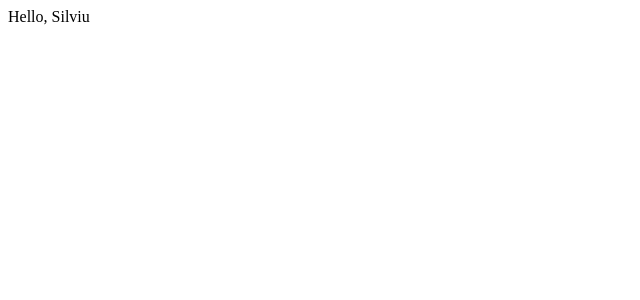
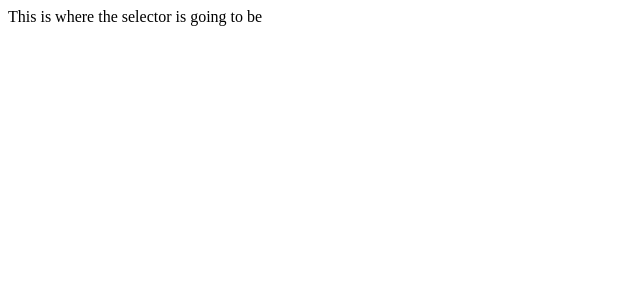
Before and after one commit to TSilviu/birdie-code-challenge, a React app: page / in a window 1280 px wide. Shown: the top 300 px of the page, without its empty margins (0-640 px from the left). Built offline with nearby package versions, Linux system fonts and the light colour scheme; no server answers.

Commit message:
retreiving columns from db and passing them to the view, created selector component

```diff
--- a/package.json
+++ b/package.json
@@ -19,6 +19,7 @@
   "dependencies": {
     "express": "^4.15.4",
     "react": "^15.6.1",
-    "react-dom": "^15.6.1"
+    "react-dom": "^15.6.1",
+    "sqlite3": "^3.1.9"
   }
 }
--- a/src/Hello.tsx
+++ /dev/null
@@ -1,13 +0,0 @@
-import * as React from "react";
-
-interface IProps {
-  name: string;
-}
-
-class Hello extends React.Component<IProps, {}> {
-  public render(): JSX.Element {
-    return <div>Hello, {this.props.name}</div>;
-  }
-}
-
-export default Hello;
--- /dev/null
+++ b/src/LayoutComponent.tsx
@@ -0,0 +1,32 @@
+import * as React from "react";
+
+import { SelectorComponent } from './SelectorComponent';
+
+interface IState {
+  columns: string[];
+}
+
+export class LayoutComponent extends React.Component<{}, IState> {
+  constructor(props: any) {
+    super(props);
+    this.state = {
+      columns: []
+    }
+  }
+
+  public componentDidMount() {
+    fetch('/columns')
+      .then( (response) => response.json() )
+      .then( (columns) => this.setState({
+        columns,
+      }));
+  }
+
+  public render(): JSX.Element {
+    return (
+      <div>
+        <SelectorComponent columns={this.state.columns} />
+      </div>
+    );
+  }
+}
--- /dev/null
+++ b/src/SelectorComponent.tsx
@@ -0,0 +1,15 @@
+import * as React from "react";
+
+interface IProps {
+  columns: string[];
+}
+
+export class SelectorComponent extends React.Component<IProps, {}> {
+  public render(): JSX.Element {
+    return (
+      <div>
+        This is where the selector is going to be
+      </div>
+    );
+  }
+}
--- a/src/app.tsx
+++ b/src/app.tsx
@@ -1,8 +1,9 @@
 import * as React from "react";
 import * as ReactDOM from "react-dom";
-import Hello from "./Hello";
+
+import { LayoutComponent } from "./LayoutComponent";
 
 ReactDOM.render(
-  <Hello name="Silviu" />,
+  <LayoutComponent />,
   document.getElementById("root")
 );
```
Also changed, not shown: server.ts (+11 -1 lines).
